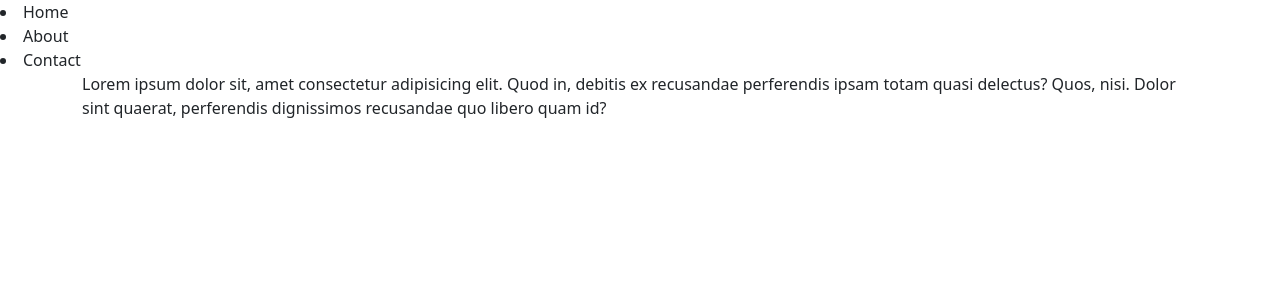
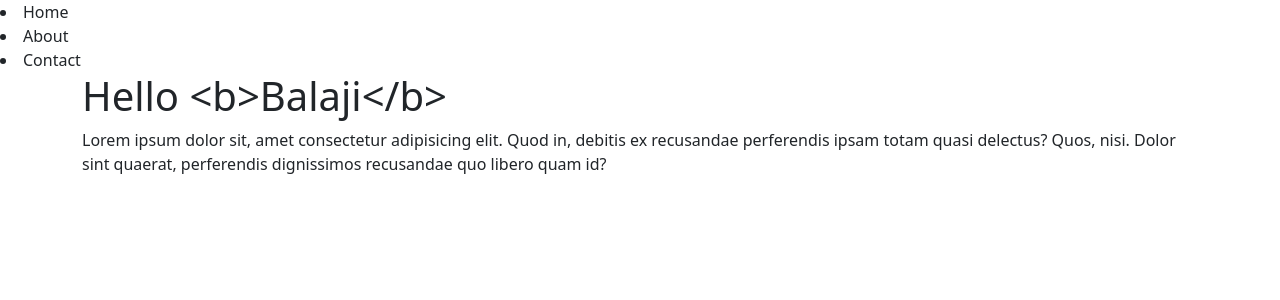
Before and after one commit to kwrdivyaraj100/textutils_react, a React (Create React App) app: page / in a window 1280 px wide. Shown: the top 300 px of the page. Built offline with nearby package versions, Linux system fonts and the light colour scheme.

Commit message:
React sanitizes our code

```diff
--- a/src/App.jsx
+++ b/src/App.jsx
@@ -1,3 +1,4 @@
+let name = "<b>Balaji</b>"
 function App() {
   return (
     <>
@@ -7,6 +8,7 @@ function App() {
         <li>Contact</li>
       </nav>
       <div className="container">
+        <h1>Hello {name}</h1>
         <p>Lorem ipsum dolor sit, amet consectetur adipisicing elit. Quod in, debitis ex recusandae perferendis ipsam totam quasi delectus? Quos, nisi. Dolor sint quaerat, perferendis dignissimos recusandae quo libero quam id?</p>
       </div>
     </>
```
